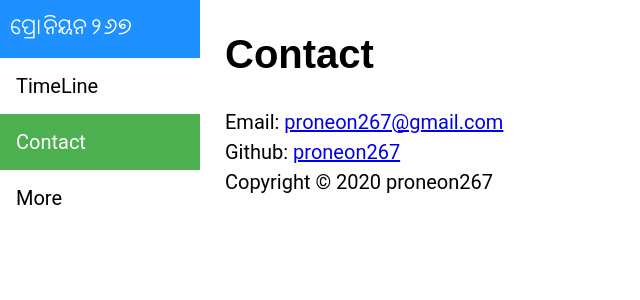
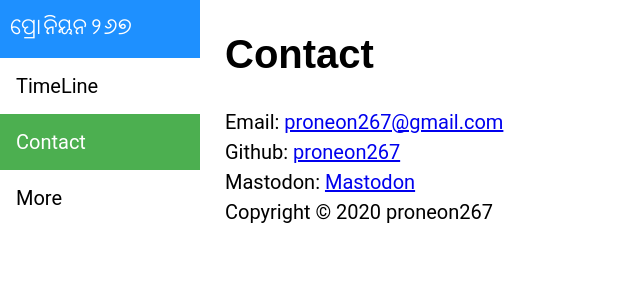
Before and after one commit to proneon267/proneon267.github.io, a Jekyll site: the page built from contact/index.html, in a window 1280 px wide and 1002 px high. Shown: the top 300 px of the window, without its empty margins (0-640 px from the left). Built offline with Jekyll 4.4.1, drawn with Linux system fonts in a browser that asks for light colours.

Commit message:
Added Mastodon Profile Link

```diff
--- a/contact/index.html
+++ b/contact/index.html
@@ -6,3 +6,4 @@ contactstatus: active
 <h1> {{ page.title }} </h1>
 Email: <a href="mailto:proneon267@gmail.com">proneon267@gmail.com</a><br>
 Github: <a href="http://github.com/proneon267">proneon267</a><br>
+Mastodon: <a rel="me" href="https://mastodon.social/@proneon267">Mastodon</a>
```
